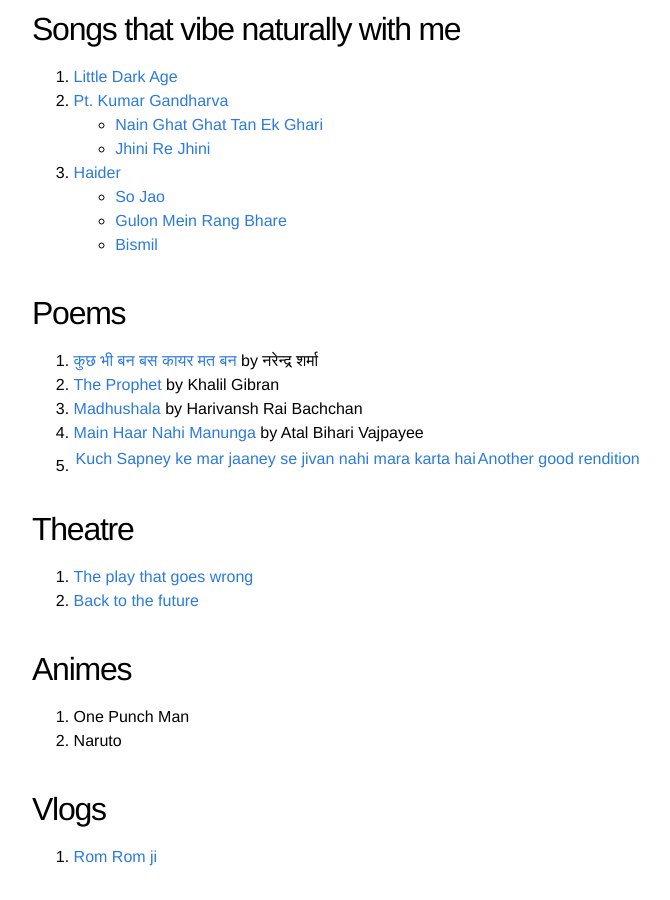
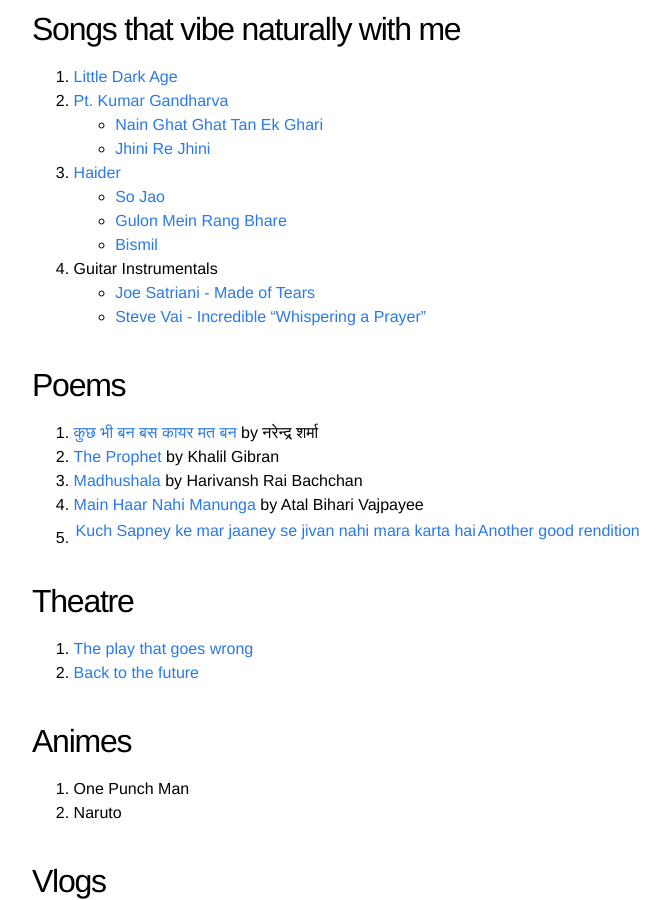
Before and after one commit to kislayabhi/kislayabhi.github.io, a Jekyll site: the page built from _posts/2024-7-23-My-personal-playlist.md, in a window 1280 px wide and 900 px high, scrolled down 508 px. Shown: the whole window, without its empty margins (208-878 px from the left). Built offline with Jekyll 4.4.1, drawn with Linux system fonts in a browser that asks for light colours; comment, search, counter and statistics services are not loaded.

Commit message:
Update 2024-7-23-My-personal-playlist.md

```diff
--- a/_posts/2024-7-23-My-personal-playlist.md
+++ b/_posts/2024-7-23-My-personal-playlist.md
@@ -24,6 +24,9 @@ I have since very recently started realizing that there are certain things out t
    - [So Jao](https://youtu.be/H-km32aDmxY)
    - [Gulon Mein Rang Bhare](https://www.youtube.com/watch?v=KNQ7ElKRtAs&pp=ygUMaGFpZGVyIHNvbmdz)
    - [Bismil](https://youtu.be/p6ZxI5_A69M)
+4. Guitar Instrumentals
+   - [Joe Satriani - Made of Tears](https://www.youtube.com/watch?v=M4lsB-B1O7U)
+   - [Steve Vai - Incredible "Whispering a Prayer"](https://youtu.be/ZWRySOtRuiQ?si=wnKGqIBc12moHIzF)
 
 ## Poems
 1. [कुछ भी बन बस कायर मत बन](http://kavitakosh.org/kk/%E0%A4%95%E0%A5%81%E0%A4%9B_%E0%A4%AD%E0%A5%80_%E0%A4%AC%E0%A4%A8_%E0%A4%AC%E0%A4%B8_%E0%A4%95%E0%A4%BE%E0%A4%AF%E0%A4%B0_%E0%A4%AE%E0%A4%A4_%E0%A4%AC%E0%A4%A8_/_%E0%A4%A8%E0%A4%B0%E0%A5%87%E0%A4%A8%E0%A5%8D%E0%A4%A6%E0%A5%8D%E0%A4%B0_%E0%A4%B6%E0%A4%B0%E0%A5%8D%E0%A4%AE%E0%A4%BE) by नरेन्द्र शर्मा
```
